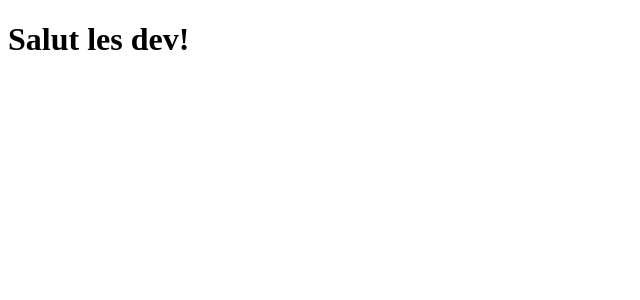
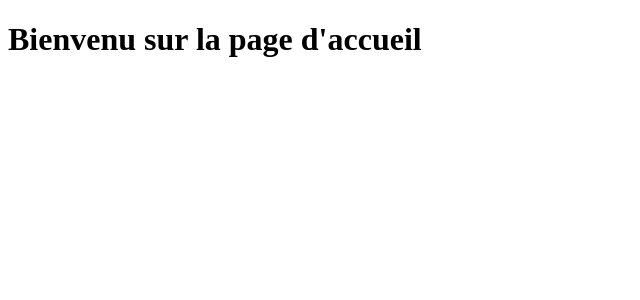
Before and after one commit to nicolas-gicquel/tuto-react-pokemon, a React (Create React App) app: page / in a window 1280 px wide. Shown: the top 300 px of the page, without its empty margins (0-640 px from the left). Built offline with nearby package versions, Linux system fonts and the light colour scheme.

Commit message:
Système de routage

```diff
--- a/src/App.jsx
+++ b/src/App.jsx
@@ -1,11 +1,19 @@
 import React from "react";
+import { BrowserRouter, Routes, Route } from "react-router-dom";
+import Blog from "./pages/Blog";
+import Home from "./pages/Home";
 
-function App() {
+
+const App = () => {
   return (
-    <div className="App">
-        <h1>Salut les dev!</h1>
-    </div>
+    <BrowserRouter>
+        <Routes>
+        <Route path="/" element={<Home />} />
+        <Route path="/blog" element={<Blog />} />
+        <Route path="*" element={<Home />} />
+        </Routes>
+    </BrowserRouter>
   );
-}
+};
 
 export default App;
--- /dev/null
+++ b/src/pages/Blog.jsx
@@ -0,0 +1,11 @@
+import React from 'react';
+
+const Blog = () => {
+    return (
+        <div>
+            <h1>Bienvenu sur mon blog</h1>
+        </div>
+    );
+};
+
+export default Blog;
--- /dev/null
+++ b/src/pages/Home.jsx
@@ -0,0 +1,11 @@
+import React from 'react';
+
+const Home = () => {
+    return (
+        <div>
+            <h1>Bienvenu sur la page d'accueil</h1>
+        </div>
+    );
+};
+
+export default Home;
```
